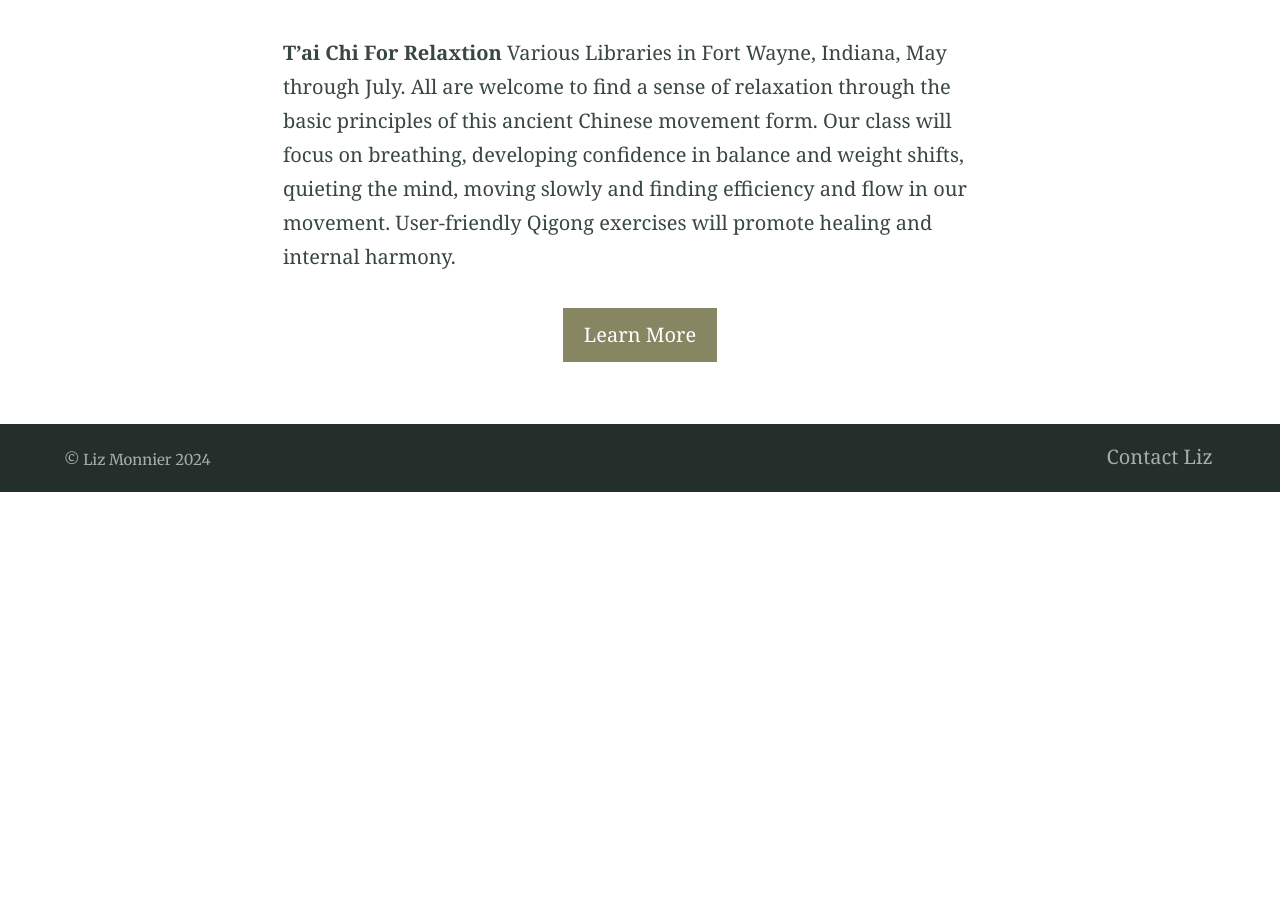
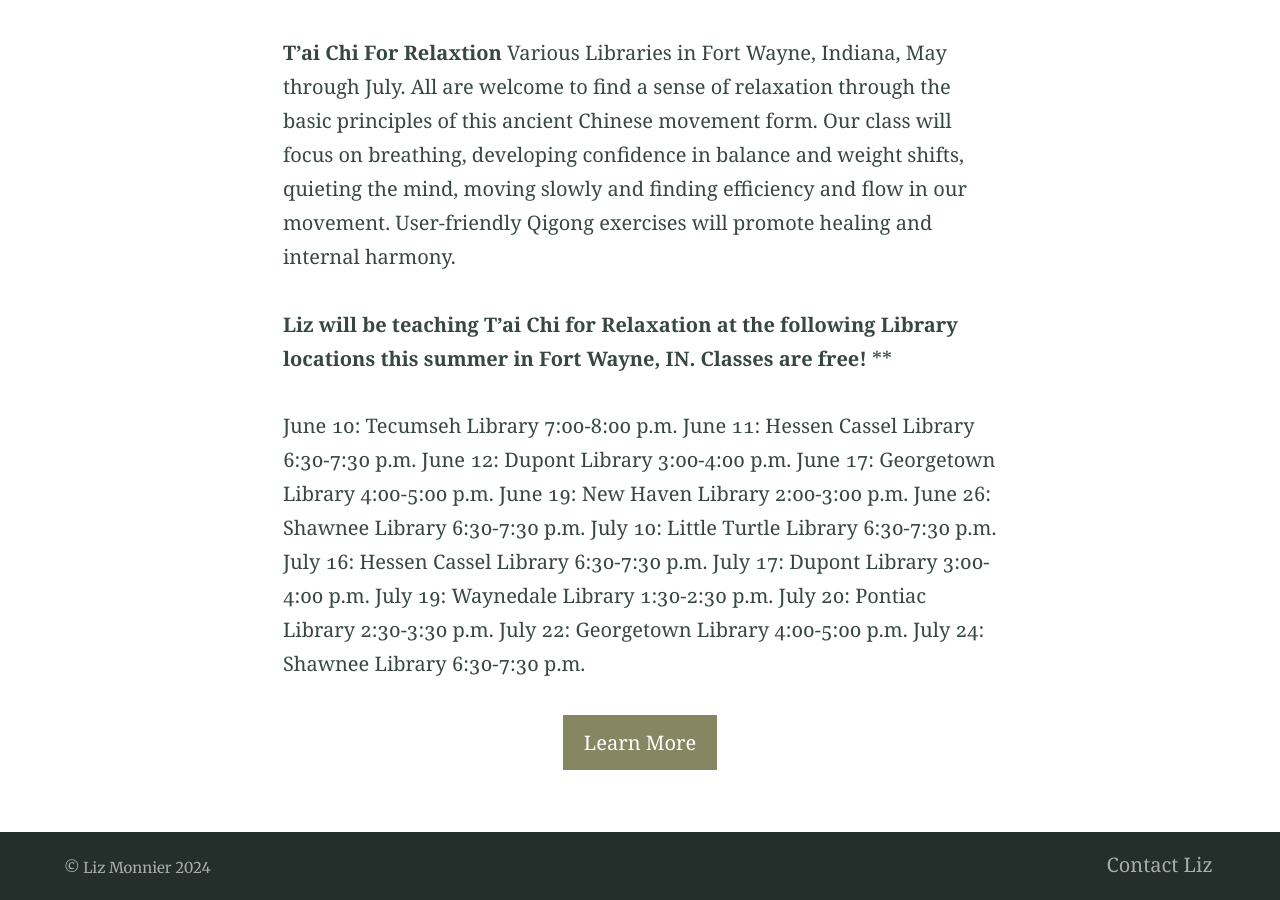
Before and after one commit to monnierliz/monnierliz.github.io, a Jekyll site: the page built from index.md, in a window 1280 px wide and 900 px high, scrolled down 4907 px. Built offline with Jekyll 4.4.1, drawn with Linux system fonts in a browser that asks for light colours; before the commit the page ends 5399 px from its top, so only the background shows below that.

Commit message:
Update index.md added library locations

```diff
--- a/index.md
+++ b/index.md
@@ -84,6 +84,24 @@ Fort Wayne Dance Collective, 437 East Berry Street, Fort Wayne, IN 46802
 **T'ai Chi For Relaxtion**
 Various Libraries in Fort Wayne, Indiana, May through July. All are welcome to find a sense of relaxation through the basic principles of this ancient Chinese movement form.  Our class will focus on breathing, developing confidence in balance and weight shifts, quieting the mind, moving slowly and finding efficiency and flow in our movement. User-friendly Qigong exercises will promote healing and internal harmony.
 
+**Liz will be teaching T’ai Chi for Relaxation at the following Library locations this summer in Fort Wayne, IN.
+Classes are free!** **
+
+June 10: Tecumseh Library 7:00-8:00 p.m.
+June 11: Hessen Cassel Library 6:30-7:30 p.m.
+June 12: Dupont Library 3:00-4:00 p.m.
+June 17: Georgetown Library 4:00-5:00 p.m.
+June 19: New Haven Library 2:00-3:00 p.m.
+June 26: Shawnee Library 6:30-7:30 p.m.
+July 10: Little Turtle Library 6:30-7:30 p.m.
+July 16: Hessen Cassel Library 6:30-7:30 p.m.
+July 17: Dupont Library 3:00-4:00 p.m.
+July 19: Waynedale Library 1:30-2:30 p.m.
+July 20: Pontiac Library 2:30-3:30 p.m.
+July 22: Georgetown Library 4:00-5:00 p.m.
+July 24: Shawnee Library 6:30-7:30 p.m.
+
+
 
 
 
```
